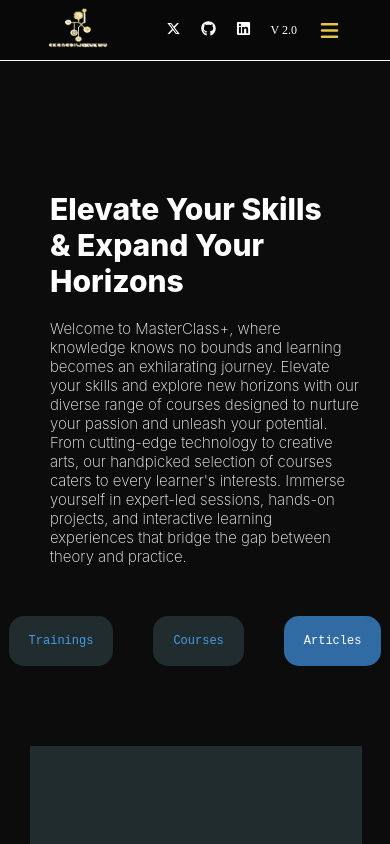
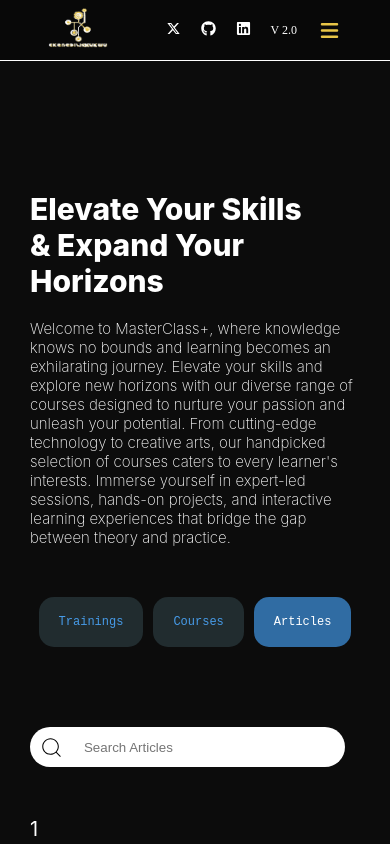
Before and after one commit to developerekene/myprofilemain, a React (Create React App) app: page /courses in a window 390 px wide. Both pictures are taken after a click on the button "Articles". Shown: the top 844 px of the page. Built offline with nearby package versions, Linux system fonts and the light colour scheme; a web font is replaced by a local one.

Commit message:
working on articles

```diff
--- a/src/App/UI/pages/Courses/Courses.css
+++ b/src/App/UI/pages/Courses/Courses.css
@@ -57,12 +57,12 @@
     text-align: center;
     font-size: 30px;
     font-weight: 800;
-    padding-left: 50px;
+    padding-left: 30px;
     padding-right: 30px;
     text-align: left !important;
   }
-  .class-p{
-    padding-left: 50px !important;
+  .class-p {
+    padding-left: 30px !important;
     padding-right: 30px !important;
     text-align: left !important;
     margin-top: 20px;
@@ -75,7 +75,7 @@
     background-color: #161619;
     margin-bottom: 30px !important;
   }
-  .cc-card{
+  .cc-card {
     margin-left: 30px !important;
     margin-right: 30px !important;
     width: 85% !important;
@@ -86,9 +86,8 @@
     padding: 20px;
     width: 100%;
   }
-  .corses-main{
+  .corses-main {
     display: block !important;
-
   }
 
   .courses-training .courses-header {
@@ -106,8 +105,12 @@
     font-size: 18px;
     margin-bottom: 15px;
   }
-  .right-image{
+  .right-image {
     width: 100px !important;
     height: 100px !important;
   }
+  .btn-courses{
+    /* width: 60% !important; */
+    gap: 10px !important;
+  }
 }
--- a/src/App/UI/pages/Courses/Courses.tsx
+++ b/src/App/UI/pages/Courses/Courses.tsx
@@ -1,14 +1,19 @@
 /* eslint-disable @typescript-eslint/no-unused-vars */
-import React, { ReactNode } from "react";
+import React, { ReactNode, useState } from "react";
 import NavBar from "../../components/NavBar/NavBar";
 // import { windowWidth } from "../WelcomePage/WelcomePage";
 import { Assets } from "../../../utils/constants/Assets";
 import Footer from "../../components/Footer/Footer";
 import "../Courses/Courses.css";
 import GlobalButton from "../../components/GlobalButton/GlobalButton";
-import { coursesFree, coursesPaid } from "../../../utils/constants/Data";
+import {
+  ARTICLES,
+  coursesFree,
+  coursesPaid,
+} from "../../../utils/constants/Data";
 import GroupButton from "../../components/GroupButton/GroupButton";
 import { windowWidth } from "../WelcomePage/WelcomePage";
+import { CiSearch } from "react-icons/ci";
 
 const Courses: React.FunctionComponent = () => {
   const [training, setTraining] = React.useState<boolean>(true);
@@ -17,6 +22,7 @@
 
   const [btnOneBG, setBtnOneBG] = React.useState<string>("#2e3644");
   const [btnTwoBG, setBtnTwoBG] = React.useState<string>("#4D5061");
+  const [search, setSearch] = useState<string>("");
 
   const [showTrainings, setShowTrainings] = React.useState<boolean>(true);
 
@@ -214,15 +220,15 @@
   const articleContent: ReactNode = (
     <div
       style={{
-        backgroundColor: Assets.colors.neat,
-        display: "flex",
-        justifyContent: "center",
+        // backgroundColor: Assets.colors.neat,
+        // display: "flex",
+        // justifyContent: "center",
         width: "100%",
-        height: 250,
+        height: "auto",
         alignItems: "center",
       }}
     >
-      <div>
+      {/* <div>
         <p
           style={{
             color: Assets.colors.boldNeat,
@@ -232,7 +238,33 @@
         >
           Coming Soon
         </p>
+      </div> */}
+      <div className="search">
+        <CiSearch color="#000000" size={25} />
+        <input
+          placeholder={"Search Articles"}
+          className="search-input"
+          onChange={(e) => setSearch(e.target.value)}
+        />
       </div>
+      {ARTICLES.map((i, j) => (
+        <div key={j}>
+          <div>
+            <p style={{ color: "#ffffff", fontSize: 20 }}>{j + 1}</p>
+            <p style={{ color: "#ffffff", fontSize: 20, marginBottom: 20 }}>{i.title}</p>
+            <p style={{ color: "#ffffff" }}>{i.intro}</p>
+            {i.body.map((k, l) => (
+              <div key={l}>
+                <div>
+                  <p style={{ color: "#ffffff" }}>{k.innerTitle}</p>
+                  <p style={{ color: "#ffffff" }}>{k.desc}</p>
+                  <p style={{ color: "#ffffff" }}>{k.eg}</p>
+                </div>
+              </div>
+            ))}
+          </div>
+        </div>
+      ))}
     </div>
   );
   const [content, setContent] = React.useState<any>(trainingContent);
@@ -404,6 +436,7 @@
             that bridge the gap between theory and practice.
           </p>
           <div
+            className="btn-courses"
             style={{
               display: "flex",
               gap: 40,
--- a/src/App/utils/constants/Data.ts
+++ b/src/App/utils/constants/Data.ts
@@ -1,4 +1,4 @@
-import { ProjectType, coursesFreeType, fontType } from "../Types";
+import { ProjectType, articleType, coursesFreeType, fontType } from "../Types";
 import { Assets } from "./Assets";
 
 export const LINKS = {
@@ -314,7 +314,7 @@
   },
 ];
 
-export const ARTICLES = [
+export const ARTICLES: articleType[] = [
   {
     image: "",
     title: "A Deep Dive into HTML",
```
Also changed, not shown: src/App/utils/Types.ts (+12 -1 lines).
